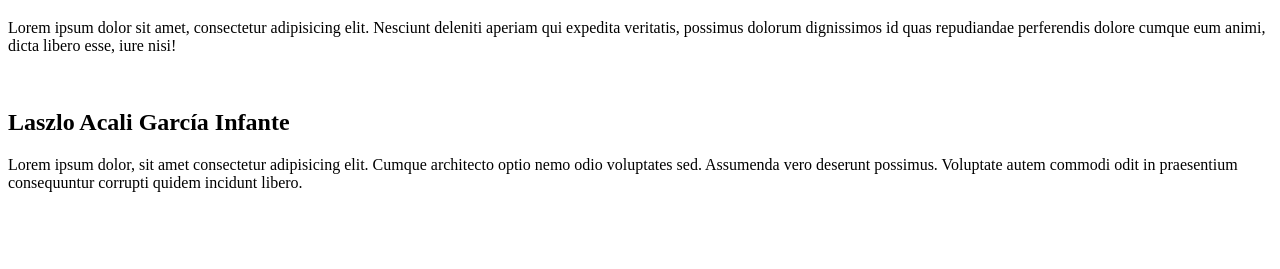
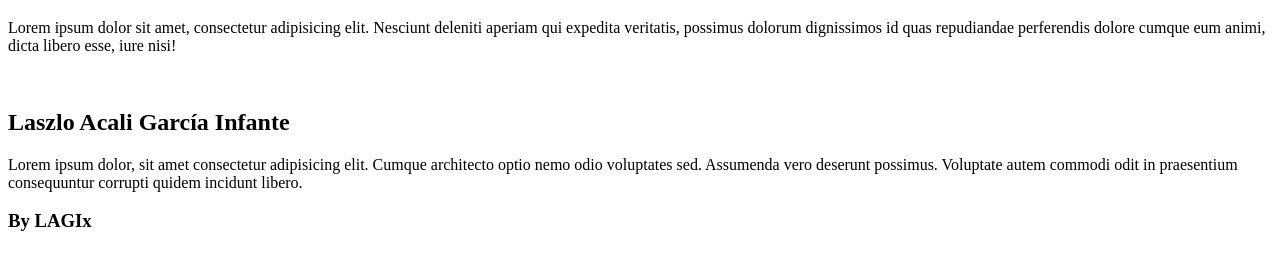
Before and after one commit to laszlo-acali/testrepo, a plain HTML site: page index.html in a window 1280 px wide. Shown: the part 61-330 px from the top of the page. Drawn offline with Linux system fonts and the light colour scheme.

Commit message:
cambio 4

```diff
--- a/index.html
+++ b/index.html
@@ -13,6 +13,7 @@
     <article>
         <h2>Laszlo Acali García Infante</h2>
         <p>Lorem ipsum dolor, sit amet consectetur adipisicing elit. Cumque architecto optio nemo odio voluptates sed. Assumenda vero deserunt possimus. Voluptate autem commodi odit in praesentium consequuntur corrupti quidem incidunt libero.</p>
+        <h3>By LAGIx</h3>
     </article>
 
 </body>
```
